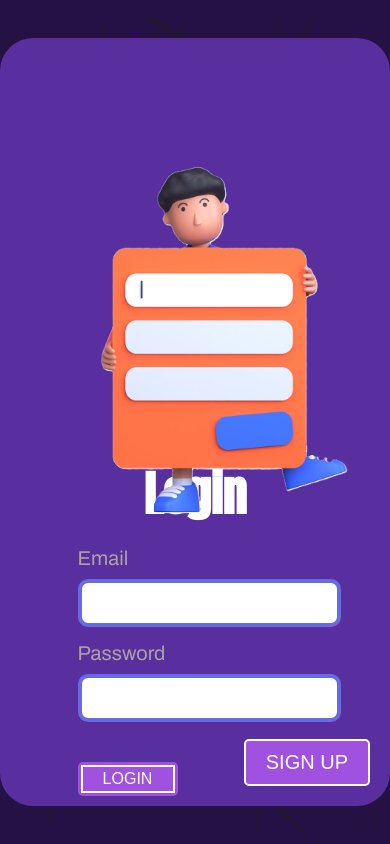
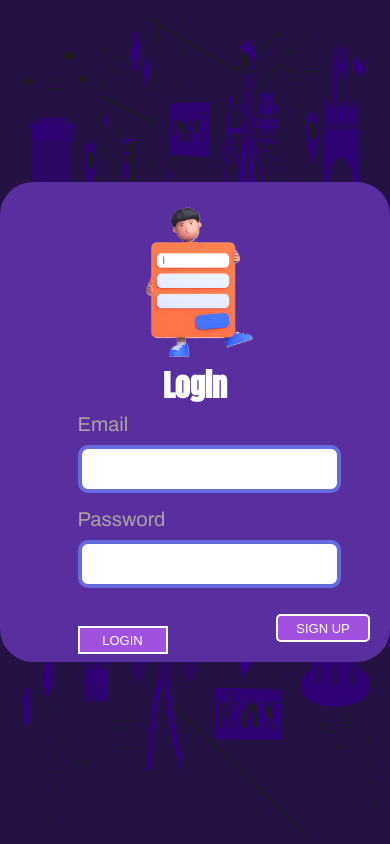
Before and after one commit to amishra-D/road-rating-app, a website with bundled scripts: page login.html in a window 390 px wide. Built offline with nearby package versions, Linux system fonts and the light colour scheme; a web font is replaced by a local one.

Commit message:
responsive login for phone

```diff
--- a/login.css
+++ b/login.css
@@ -17,6 +17,8 @@ body {
   transform: translate(-50%, -50%);
   z-index: 0;
   mix-blend-mode: saturation;
+  background-size: cover; /* Ensures the background image covers the entire container */
+  background-position: center center; /* Centers the background image */
 }
 
 .container {
@@ -31,7 +33,7 @@ body {
   z-index: 1;
   border-radius: 33px;
   overflow: hidden;
-  padding: 20px;
+  padding: 20px 40px; /* Added left and right padding */
 }
 
 .container h1 {
@@ -111,26 +113,62 @@ body {
   cursor: pointer;
 }
 
-.signup-button {
+.login-button {
   position: absolute;
-  bottom: 20px;
-  right: 20px;
+  bottom: 74px; /* Distance from the bottom edge, above the signup button */
+  right: 20px; /* Distance from the right edge */
+  width: 120px;
+  height: 44px;
   background-color: #A051E0;
   color: white;
   font-family: 'Bakbak One', sans-serif;
   font-size: 20px;
   border: 2px solid white;
   border-radius: 5px;
-  padding: 10px 20px;
+  display: flex;
+  justify-content: center;
+  align-items: center;
   cursor: pointer;
-  z-index: 2;
+}
+
+.signup-button {
+  position: absolute; /* Position absolutely within the container */
+  bottom: 20px; /* Distance from the bottom edge */
+  right: 20px; /* Distance from the right edge */
+  width: 120px;
+  height: 44px;
+  background-color: #A051E0;
+  color: white;
+  font-family: 'Bakbak One', sans-serif;
+  font-size: 20px;
+  border: 2px solid white;
+  border-radius: 5px;
+  display: flex;
+  justify-content: center;
+  align-items: center;
+  cursor: pointer;
+}
+
+@media (max-width: 1200px) {
+  .background-image {
+    background-size: cover; /* Adjust size for large screens */
+  }
+}
+
+@media (max-width: 992px) {
+  .background-image {
+    background-size: cover; /* Adjust size for medium screens */
+  }
 }
 
 @media (max-width: 768px) {
+  .background-image {
+    background-size: cover; /* Adjust size for tablets */
+  }
   .container {
     width: 90%;
     height: auto;
-    padding: 20px;
+    padding: 20px 20px; /* Adjusted padding for smaller screens */
   }
   .middle-image {
     position: relative;
@@ -144,25 +182,74 @@ body {
 }
 
 @media (max-width: 480px) {
+  .background-image {
+    background-size: cover; /* Adjust size for mobile screens */
+  }
   .container {
     width: 100%;
-    padding: 10px;
+    padding: 10px 10px; /* Adjusted padding for very small screens */
   }
   .input-container input {
     height: 40px;
     font-size: 16px;
   }
+  .middle-image {
+    height: 160px;
+    width: auto;
+    top: 7.5px;
+    left: auto;
+  }
+  .container h1 {
+    font-family: 'Anton', sans-serif;
+    font-size: 20px;
+    color: white;
+    margin-top: -9px;
+  }
   .button-container {
-    width: 100px;
-    height: 34px;
+    width: 90px;
+    height: 24px;
   }
   .button {
+    height: 24px;
+    width: 90px;
+    font-size: 13px;
+  }
+  .login-button {
+    width: 120px;
+    height: 44px;
+    background-color: #A051E0;
+    color: white;
+    font-family: 'Bakbak One', sans-serif;
+    font-size: 20px;
+    border: 2px solid white;
+    border-radius: 5px;
+    display: flex;
+    justify-content: center;
+    align-items: center;
+    cursor: pointer;
+    bottom: 64px; /* Adjusted distance from the bottom edge for smaller screens */
+  }
+  .signup-button {
+    width: 120px;
+    height: 44px;
+    background-color: #A051E0;
+    color: white;
+    font-family: 'Bakbak One', sans-serif;
+    font-size: 20px;
+    border: 2px solid white;
+    border-radius: 5px;
+    display: flex;
+    justify-content: center;
+    align-items: center;
+    cursor: pointer;
+  }
+  .container h1 {
+    font-size: 30px;
+  }
+  #signup-btn {
     width: 90px;
     height: 24px;
-    font-size: 16px;
-  }
-  .container h1 {
-    font-size: 48px;
+    font-size: 13px;
   }
   .input-container label {
     font-size: 20px;
--- a/styles.css
+++ b/styles.css
@@ -8,6 +8,7 @@ body {
 .container {
     position: relative;
     width: 80%;
+    max-width: 1200px;
     height: 210px;
     margin: 49px auto;
     background-color: #281B3D;
@@ -158,22 +159,28 @@ body {
     .container {
         width: 95%;
     }
+    .text{
+font-size: 80px;
+    }
     .grid-container {
         width: 95%;
-        grid-template-columns: repeat(1, 1fr);
+        grid-template-columns: 1fr;
     }
 }
 
 @media (max-width: 768px) {
     .container {
-        width: 100%;
+        width: 95%;
         height: auto;
         padding: 20px;
     }
+    .text{
+font-size: 50px;;
+    }
     .grid-container {
-        width: 100%;
-        grid-template-columns: repeat(1, 1fr);
-        padding: 20px;
+        width: 85%;
+        grid-template-columns: 1fr;
+        padding: 120px;
     }
     .grid-item {
         width: 100%;
@@ -186,52 +193,104 @@ body {
 
 @media (max-width: 576px) {
     .container {
-        padding: 10px;
+        width: 95%;
+        height: auto;
+        padding: 20px;
     }
     .grid-container {
+        width: 95%;
         padding: 10px;
+        grid-template-columns: 1fr;
+        row-gap: 20px;
     }
     .grid-item {
         padding: 10px;
+        margin-bottom: 20px;
+        width: 100%;
     }
     .text {
-        font-size: 48px;
+        font-size: 36px;
+        left: 30%;
+        top: 20px;
     }
     .subtext {
-        font-size: 18px;
+        font-size: 16px;
+        left: 30%;
+        top: 90px;
+    }
+    .image {
+        width: 50px;
+        height: 65px;
+        left: 5%;
+        top: 40px;
     }
 }
 
 @media (max-width: 480px) {
     .container {
+        width: 100%;
         height: auto;
+        padding: 20px;
     }
     .image {
-        width: 50px;
-        height: 65px;
+        width: 30px;
+        height: 42px;
+        left: 5%;
+        top: 45px;
     }
     .text {
-        font-size: 36px;
+        font-size: 28px;
+        left: 100px;
+        top: 10px;
     }
     .subtext {
         font-size: 14px;
+        left: 100px;
+        top: 80px;
+    }
+    .grid-container {
+        padding: 5px;
+        grid-template-columns: 1fr;
+        row-gap: 15px;
+    }
+    .grid-item {
+        padding: 5px;
     }
 }
 
 @media (max-width: 320px) {
     .container {
-        padding: 5px;
+        padding-left: 10px;
+        padding-right: 10px;
+        width: 100%;
+        height:120px;
     }
     .grid-container {
         padding: 5px;
+        grid-template-columns: 1fr;
+        row-gap: 10px;
+        width: 30%;
+        align-self:normal;
     }
     .grid-item {
-        padding: 5px;
+        padding: 10px;
+        margin-bottom: 10px;
+        width: 100%;
     }
     .text {
-        font-size: 24px;
+        font-size: 20px;
+        left:20%;
+        top: 10px;
     }
     .subtext {
         font-size: 12px;
+        left:20%;
+        top: 80px;
+    }
+    .image {
+        width: 30px;
+        height: 39px;
+        left: 5%;
+        top: 50px;
     }
 }
```
Also changed, not shown: 1 other file.
